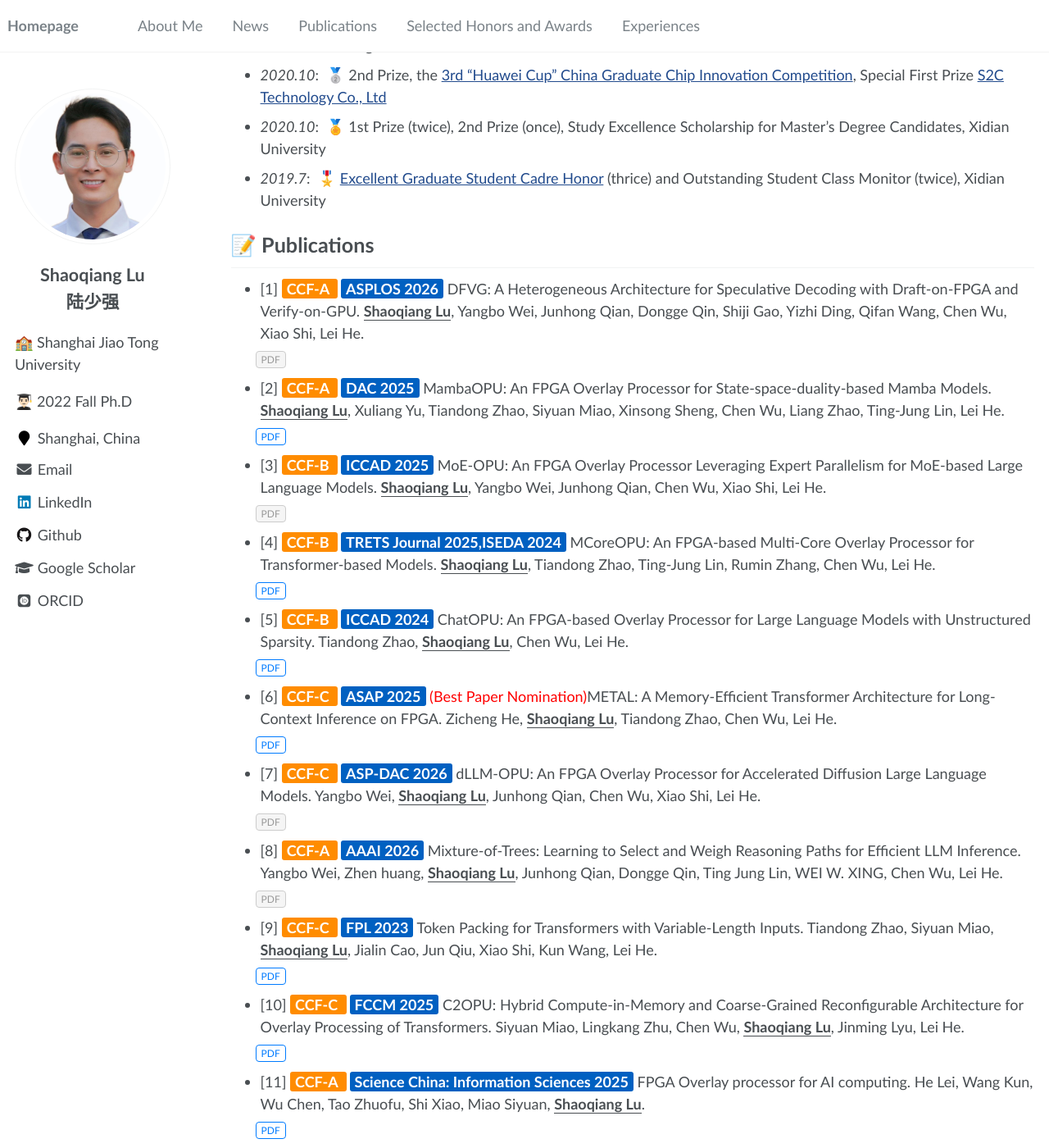
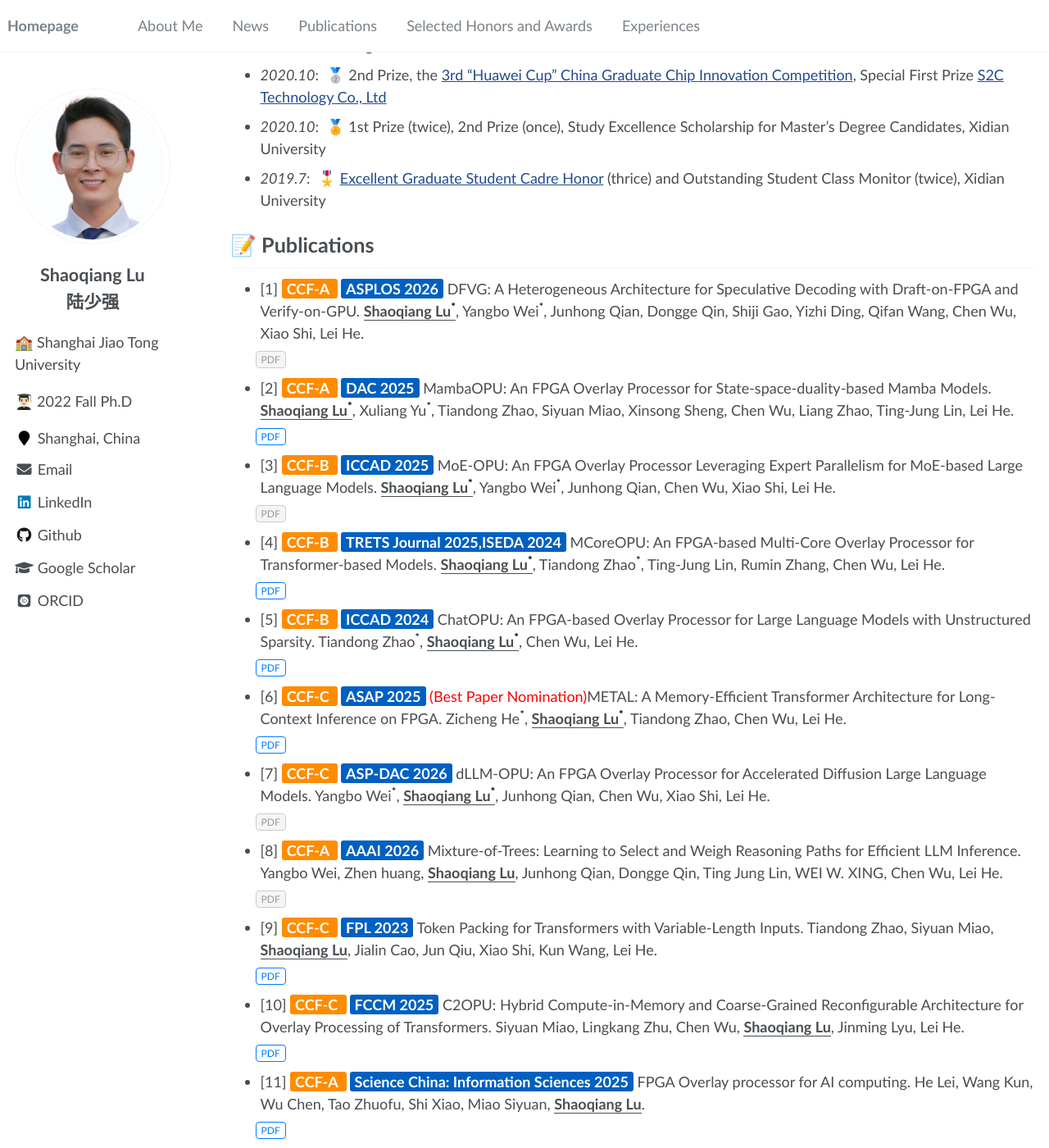
Before and after one commit to ShaoqiangLu/ShaoqangLu.github.io, a Jekyll site: the page built from _pages/about.md, in a window 1280 px wide and 1400 px high, scrolled down 755 px. Shown: the whole window at 82% size. Built offline with Jekyll 4.4.1, drawn with Linux system fonts in a browser that asks for light colours; some web fonts are replaced.

Commit message:
Update about.md

```diff
--- a/_pages/about.md
+++ b/_pages/about.md
@@ -69,7 +69,7 @@ I have been a Ph.D. candidate at the School of Integrated Circuits, [Shanghai Ji
 
 # 📝 Publications
 
-- [1] <span style="background-color: darkorange; color: #ffffff; padding: 1px 6px; border-radius: 3px; font-weight: bold; margin-right: 4px;"> CCF-A </span> <span style="background-color:rgb(0, 96, 193); color: #ffffff; padding: 1px 6px; border-radius: 3px; font-weight: bold;">ASPLOS 2026</span> DFVG: A Heterogeneous Architecture for Speculative Decoding with Draft-on-FPGA and Verify-on-GPU. **<u>Shaoqiang Lu</u>**, Yangbo Wei, Junhong Qian, Dongge Qin, Shiji Gao, Yizhi Ding, Qifan Wang, Chen Wu, Xiao Shi, Lei He.
+- [1] <span style="background-color: darkorange; color: #ffffff; padding: 1px 6px; border-radius: 3px; font-weight: bold; margin-right: 4px;"> CCF-A </span> <span style="background-color:rgb(0, 96, 193); color: #ffffff; padding: 1px 6px; border-radius: 3px; font-weight: bold;">ASPLOS 2026</span> DFVG: A Heterogeneous Architecture for Speculative Decoding with Draft-on-FPGA and Verify-on-GPU. **<u>Shaoqiang Lu<sup style="color: black;">*</sup></u>**, Yangbo Wei<sup style="color: black;">*</sup>, Junhong Qian, Dongge Qin, Shiji Gao, Yizhi Ding, Qifan Wang, Chen Wu, Xiao Shi, Lei He.
 
 <div style="margin-top: -15px; margin-bottom: 10px; margin-left: 30px;">
 
@@ -93,7 +93,7 @@ I have been a Ph.D. candidate at the School of Integrated Circuits, [Shanghai Ji
 
 
 
-- [2]  <span style="background-color: darkorange; color: #ffffff; padding: 1px 6px; border-radius: 3px; font-weight: bold; margin-right: 4px;"> CCF-A </span> <span style="background-color:rgb(0, 96, 193); color: #ffffff; padding: 1px 6px; border-radius: 3px; font-weight: bold;">DAC 2025</span> MambaOPU: An FPGA Overlay Processor for State-space-duality-based Mamba Models. **<u>Shaoqiang Lu</u>**, Xuliang Yu, Tiandong Zhao, Siyuan Miao, Xinsong Sheng, Chen Wu, Liang Zhao, Ting-Jung Lin, Lei He.
+- [2]  <span style="background-color: darkorange; color: #ffffff; padding: 1px 6px; border-radius: 3px; font-weight: bold; margin-right: 4px;"> CCF-A </span> <span style="background-color:rgb(0, 96, 193); color: #ffffff; padding: 1px 6px; border-radius: 3px; font-weight: bold;">DAC 2025</span> MambaOPU: An FPGA Overlay Processor for State-space-duality-based Mamba Models. **<u>Shaoqiang Lu<sup style="color: black;">*</sup></u>**, Xuliang Yu<sup style="color: black;">*</sup>, Tiandong Zhao, Siyuan Miao, Xinsong Sheng, Chen Wu, Liang Zhao, Ting-Jung Lin, Lei He.
 
 <div style="margin-top: -15px; margin-bottom: 10px; margin-left: 30px;">
 
@@ -114,7 +114,7 @@ I have been a Ph.D. candidate at the School of Integrated Circuits, [Shanghai Ji
 
 
 
-- [3]  <span style="background-color: darkorange; color: #ffffff; padding: 1px 6px; border-radius: 3px; font-weight: bold; margin-right: 4px;"> CCF-B </span> <span style="background-color:rgb(0, 96, 193); color: #ffffff; padding: 1px 6px; border-radius: 3px; font-weight: bold;">ICCAD 2025</span> MoE-OPU: An FPGA Overlay Processor Leveraging Expert Parallelism for MoE-based Large Language Models. **<u>Shaoqiang Lu</u>**, Yangbo Wei, Junhong Qian, Chen Wu, Xiao Shi, Lei He.
+- [3]  <span style="background-color: darkorange; color: #ffffff; padding: 1px 6px; border-radius: 3px; font-weight: bold; margin-right: 4px;"> CCF-B </span> <span style="background-color:rgb(0, 96, 193); color: #ffffff; padding: 1px 6px; border-radius: 3px; font-weight: bold;">ICCAD 2025</span> MoE-OPU: An FPGA Overlay Processor Leveraging Expert Parallelism for MoE-based Large Language Models. **<u>Shaoqiang Lu<sup style="color: black;">*</sup></u>**, Yangbo Wei<sup style="color: black;">*</sup>, Junhong Qian, Chen Wu, Xiao Shi, Lei He.
 <div style="margin-top: -15px; margin-bottom: 10px; margin-left: 30px;">
   <a href="javascript:void(0);" style="pointer-events: none; text-decoration: none;">
     <button style="border: 1px solid #ccc; color: #999; background-color: #f5f5f5; padding: 2px 6px; border-radius: 4px; cursor: not-allowed; font-size: 12px;">
@@ -130,7 +130,7 @@ I have been a Ph.D. candidate at the School of Integrated Circuits, [Shanghai Ji
   -->
 </div>
 
-- [4]  <span style="background-color: darkorange; color: #ffffff; padding: 1px 6px; border-radius: 3px; font-weight: bold; margin-right: 4px;"> CCF-B </span> <span style="background-color:rgb(0, 96, 193); color: #ffffff; padding: 1px 6px; border-radius: 3px; font-weight: bold;">TRETS Journal 2025,ISEDA 2024</span> MCoreOPU: An FPGA-based Multi-Core Overlay Processor for Transformer-based Models. **<u>Shaoqiang Lu</u>**, Tiandong Zhao, Ting-Jung Lin, Rumin Zhang, Chen Wu, Lei He.
+- [4]  <span style="background-color: darkorange; color: #ffffff; padding: 1px 6px; border-radius: 3px; font-weight: bold; margin-right: 4px;"> CCF-B </span> <span style="background-color:rgb(0, 96, 193); color: #ffffff; padding: 1px 6px; border-radius: 3px; font-weight: bold;">TRETS Journal 2025,ISEDA 2024</span> MCoreOPU: An FPGA-based Multi-Core Overlay Processor for Transformer-based Models. **<u>Shaoqiang Lu<sup style="color: black;">*</sup></u>**, Tiandong Zhao<sup style="color: black;">*</sup>, Ting-Jung Lin, Rumin Zhang, Chen Wu, Lei He.
 <div style="margin-top: -15px; margin-bottom: 10px; margin-left: 30px;">
   <a href="https://dl.acm.org/doi/10.1145/3742437" style="text-decoration: none;">
     <button style="border: 1px solid #007BFF; color: #007BFF; background-color: white; padding: 2px 6px; border-radius: 4px; cursor: pointer; font-size: 12px;"
@@ -151,7 +151,7 @@ I have been a Ph.D. candidate at the School of Integrated Circuits, [Shanghai Ji
   -->
 </div>
 
-- [5]  <span style="background-color: darkorange; color: #ffffff; padding: 1px 6px; border-radius: 3px; font-weight: bold; margin-right: 4px;"> CCF-B </span> <span style="background-color:rgb(0, 96, 193); color: #ffffff; padding: 1px 6px; border-radius: 3px; font-weight: bold;">ICCAD 2024</span> ChatOPU: An FPGA-based Overlay Processor for Large Language Models with Unstructured Sparsity. Tiandong Zhao, **<u>Shaoqiang Lu</u>**, Chen Wu, Lei He.
+- [5]  <span style="background-color: darkorange; color: #ffffff; padding: 1px 6px; border-radius: 3px; font-weight: bold; margin-right: 4px;"> CCF-B </span> <span style="background-color:rgb(0, 96, 193); color: #ffffff; padding: 1px 6px; border-radius: 3px; font-weight: bold;">ICCAD 2024</span> ChatOPU: An FPGA-based Overlay Processor for Large Language Models with Unstructured Sparsity. Tiandong Zhao<sup style="color: black;">*</sup>, **<u>Shaoqiang Lu<sup style="color: black;">*</sup></u>**, Chen Wu, Lei He.
 <div style="margin-top: -15px; margin-bottom: 10px; margin-left: 30px;">
   <a href="https://dl.acm.org/doi/10.1145/3676536.3676761" style="text-decoration: none;">
     <button style="border: 1px solid #007BFF; color: #007BFF; background-color: white; padding: 2px 6px; border-radius: 4px; cursor: pointer; font-size: 12px;"
@@ -173,7 +173,7 @@ I have been a Ph.D. candidate at the School of Integrated Circuits, [Shanghai Ji
 </div>
 
 
-- [6]  <span style="background-color: darkorange; color: #ffffff; padding: 1px 6px; border-radius: 3px; font-weight: bold; margin-right: 4px;"> CCF-C </span> <span style="background-color:rgb(0, 96, 193); color: #ffffff; padding: 1px 6px; border-radius: 3px; font-weight: bold;">ASAP 2025</span> <span style="color:red;">(Best Paper Nomination)</span>METAL: A Memory-Efficient Transformer Architecture for Long-Context Inference on FPGA. Zicheng He, **<u>Shaoqiang Lu</u>**, Tiandong Zhao, Chen Wu, Lei He.
+- [6]  <span style="background-color: darkorange; color: #ffffff; padding: 1px 6px; border-radius: 3px; font-weight: bold; margin-right: 4px;"> CCF-C </span> <span style="background-color:rgb(0, 96, 193); color: #ffffff; padding: 1px 6px; border-radius: 3px; font-weight: bold;">ASAP 2025</span> <span style="color:red;">(Best Paper Nomination)</span>METAL: A Memory-Efficient Transformer Architecture for Long-Context Inference on FPGA. Zicheng He<sup style="color: black;">*</sup>, **<u>Shaoqiang Lu<sup style="color: black;">*</sup></u>**, Tiandong Zhao, Chen Wu, Lei He.
 <div style="margin-top: -15px; margin-bottom: 10px; margin-left: 30px;">
   <a href="https://ieeexplore.ieee.org/document/11113558" style="text-decoration: none;">
     <button style="border: 1px solid #007BFF; color: #007BFF; background-color: white; padding: 2px 6px; border-radius: 4px; cursor: pointer; font-size: 12px;"
@@ -195,7 +195,7 @@ I have been a Ph.D. candidate at the School of Integrated Circuits, [Shanghai Ji
 </div>
 
 
-- [7]  <span style="background-color: darkorange; color: #ffffff; padding: 1px 6px; border-radius: 3px; font-weight: bold; margin-right: 4px;"> CCF-C </span> <span style="background-color:rgb(0, 96, 193); color: #ffffff; padding: 1px 6px; border-radius: 3px; font-weight: bold;">ASP-DAC 2026</span> dLLM-OPU: An FPGA Overlay Processor for Accelerated Diffusion Large Language Models. Yangbo Wei, **<u>Shaoqiang Lu</u>**, Junhong Qian, Chen Wu, Xiao Shi, Lei He.
+- [7]  <span style="background-color: darkorange; color: #ffffff; padding: 1px 6px; border-radius: 3px; font-weight: bold; margin-right: 4px;"> CCF-C </span> <span style="background-color:rgb(0, 96, 193); color: #ffffff; padding: 1px 6px; border-radius: 3px; font-weight: bold;">ASP-DAC 2026</span> dLLM-OPU: An FPGA Overlay Processor for Accelerated Diffusion Large Language Models. Yangbo Wei<sup style="color: black;">*</sup>, **<u>Shaoqiang Lu<sup style="color: black;">*</sup></u>**, Junhong Qian, Chen Wu, Xiao Shi, Lei He.
 <div style="margin-top: -15px; margin-bottom: 10px; margin-left: 30px;">
   <a href="javascript:void(0);" style="pointer-events: none; text-decoration: none;">
     <button style="border: 1px solid #ccc; color: #999; background-color: #f5f5f5; padding: 2px 6px; border-radius: 4px; cursor: not-allowed; font-size: 12px;">
```
